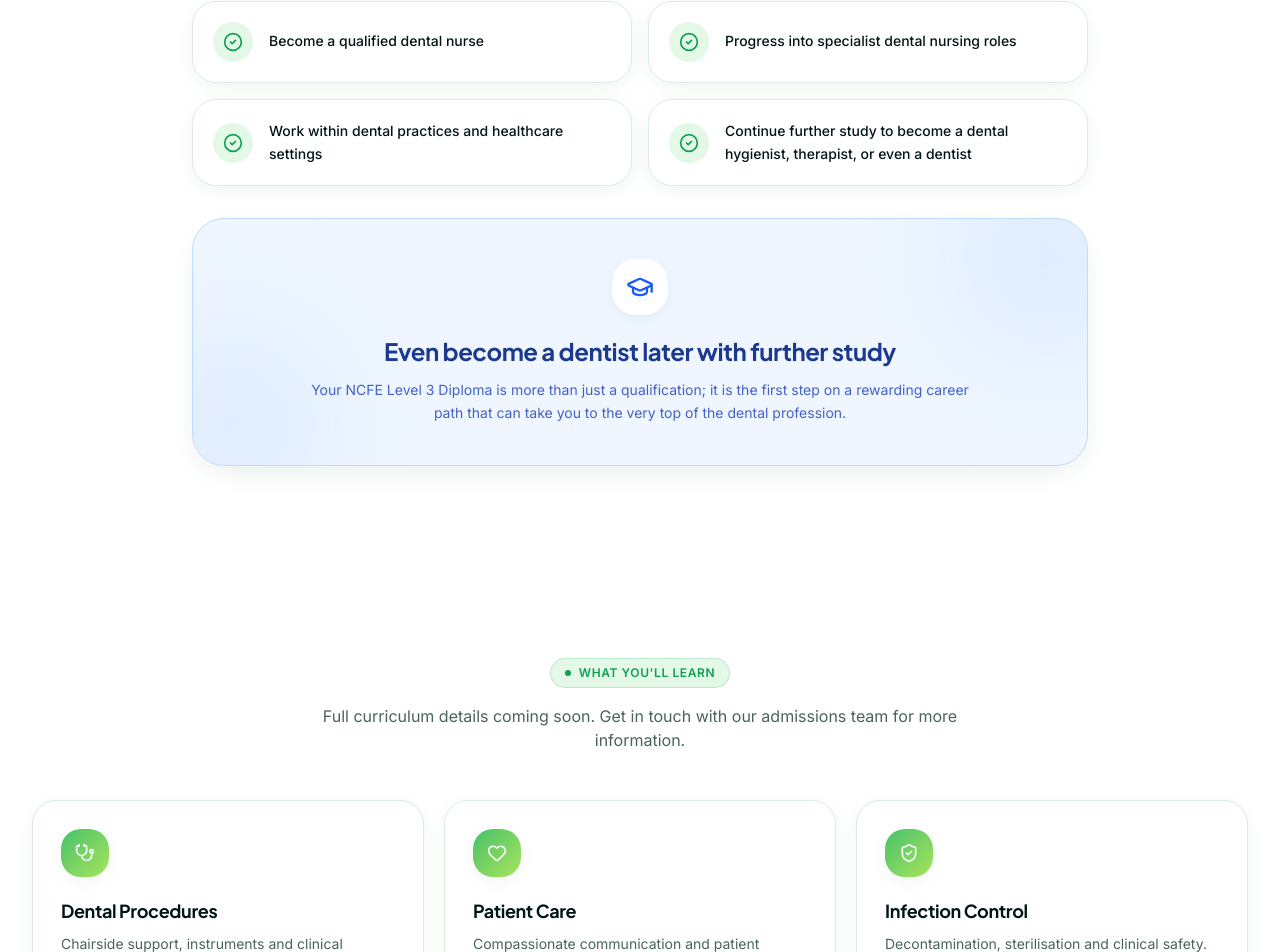
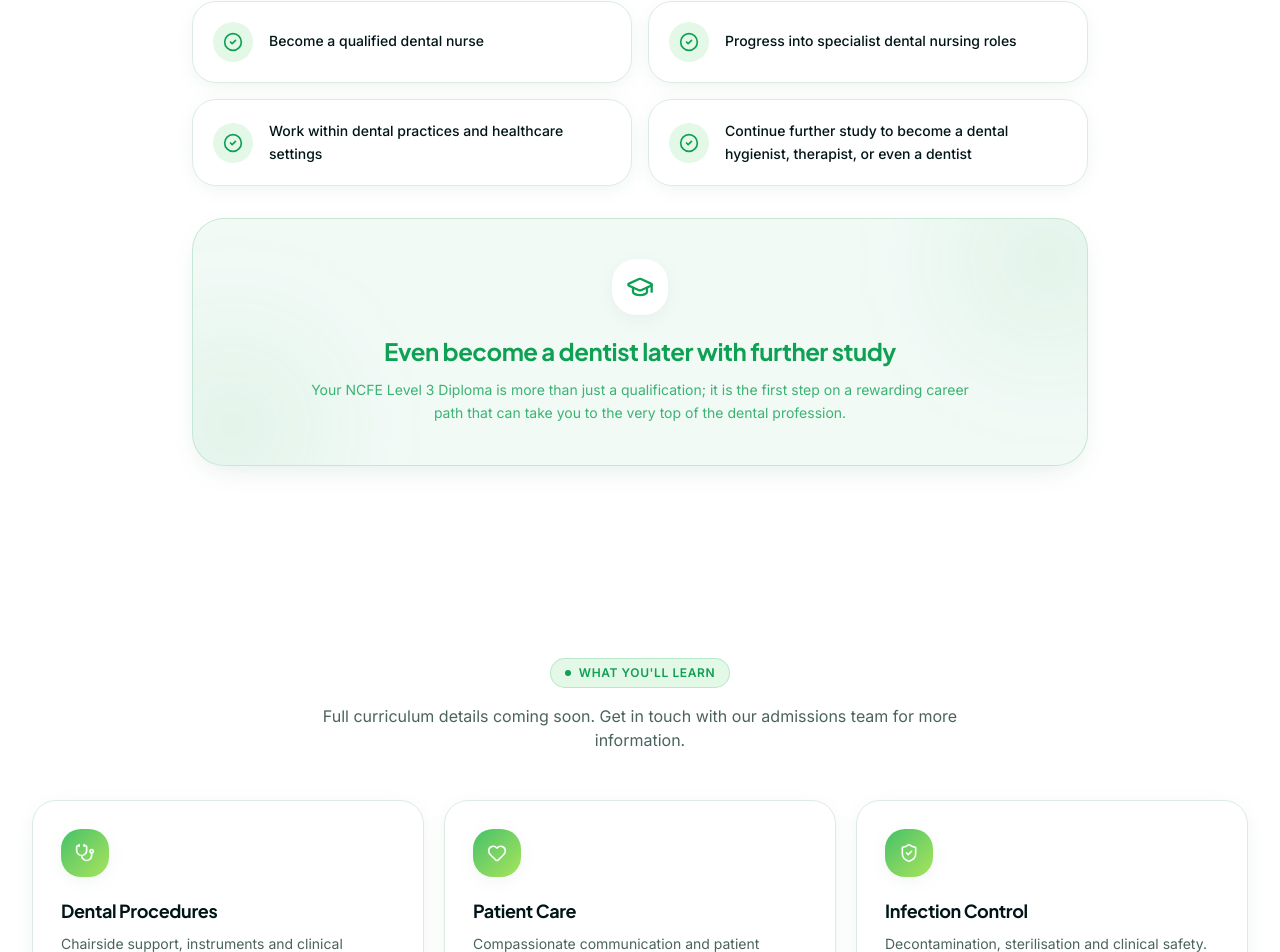
Before and after one commit to MohanPrasathSece/career-upgrade-path, a React (Vite) app: page /courses in a window 1280 px wide. Shown: the part 1720-2672 px from the top of the page. Built offline with nearby package versions, Linux system fonts and the light colour scheme.

Commit message:
Apply green theme to highlighted career progression card

```diff
--- a/src/components/site/WhatsAppButton.tsx
+++ b/src/components/site/WhatsAppButton.tsx
@@ -7,9 +7,9 @@ export function WhatsAppButton() {
       target="_blank"
       rel="noopener noreferrer"
       aria-label="Chat on WhatsApp"
-      className="fixed bottom-22 right-6 z-50 grid h-14 w-14 place-items-center rounded-full bg-[#25D366] text-white shadow-glow transition hover:scale-110 active:scale-95"
+      className="fixed bottom-[5.5rem] right-6 z-50 grid h-12 w-12 place-items-center rounded-full bg-[#25D366] text-white shadow-glow transition hover:scale-110 active:scale-95"
     >
-      <svg viewBox="0 0 24 24" className="h-7 w-7" fill="currentColor">
+      <svg viewBox="0 0 24 24" className="h-6 w-6" fill="currentColor">
         <path d="M17.472 14.382c-.297-.149-1.758-.867-2.03-.967-.273-.099-.471-.148-.67.15-.197.297-.767.966-.94 1.164-.173.199-.347.223-.644.075-.297-.15-1.255-.463-2.39-1.475-.883-.788-1.48-1.761-1.653-2.059-.173-.297-.018-.458.13-.606.134-.133.298-.347.446-.52.149-.174.198-.298.298-.497.099-.198.05-.371-.025-.52-.075-.149-.669-1.612-.916-2.207-.242-.579-.487-.5-.669-.51-.173-.008-.371-.01-.57-.01-.198 0-.52.074-.792.372-.272.297-1.04 1.016-1.04 2.479 0 1.462 1.065 2.875 1.213 3.074.149.198 2.096 3.2 5.077 4.487.709.306 1.262.489 1.694.625.712.227 1.36.195 1.871.118.571-.085 1.758-.719 2.006-1.413.248-.694.248-1.289.173-1.413-.074-.124-.272-.198-.57-.347m-5.421 7.403h-.004a9.87 9.87 0 01-5.031-1.378l-.361-.214-3.741.982.998-3.648-.235-.374a9.86 9.86 0 01-1.51-5.26c.001-5.45 4.436-9.884 9.888-9.884 2.64 0 5.122 1.03 6.988 2.898a9.825 9.825 0 012.893 6.994c-.003 5.45-4.437 9.884-9.885 9.884m8.413-18.297A11.815 11.815 0 0012.05 0C5.495 0 .16 5.335.157 11.892c0 2.096.547 4.142 1.588 5.945L0 24l6.335-1.662c1.746.953 3.71 1.458 5.704 1.46h.005c6.554 0 11.89-5.335 11.893-11.893a11.821 11.821 0 00-3.48-8.413z" />
       </svg>
       <span className="absolute -top-1 -right-1 h-3 w-3 animate-ping rounded-full bg-[#25D366] opacity-75" />
--- a/src/routes/courses.tsx
+++ b/src/routes/courses.tsx
@@ -197,18 +197,19 @@ function Courses() {
             ))}
           </div>
 
-          <div className="mt-8 overflow-hidden rounded-3xl border border-blue-200 bg-blue-50 p-8 shadow-card sm:p-10 text-center relative">
-            <div className="absolute -right-10 -top-10 h-40 w-40 rounded-full bg-blue-200/50 blur-3xl" />
-            <div className="absolute -left-10 -bottom-10 h-40 w-40 rounded-full bg-blue-200/50 blur-3xl" />
+          {/* Highlighted Feature Card using green theme */}
+          <div className="mt-8 overflow-hidden rounded-3xl border border-primary/20 bg-primary/5 p-8 shadow-card sm:p-10 text-center relative">
+            <div className="absolute -right-10 -top-10 h-40 w-40 rounded-full bg-primary/10 blur-3xl" />
+            <div className="absolute -left-10 -bottom-10 h-40 w-40 rounded-full bg-primary/10 blur-3xl" />
 
             <div className="relative z-10">
-              <span className="mx-auto grid h-14 w-14 place-items-center rounded-2xl bg-white text-blue-600 shadow-soft mb-5">
+              <span className="mx-auto grid h-14 w-14 place-items-center rounded-2xl bg-white text-primary shadow-soft mb-5">
                 <GraduationCap className="h-7 w-7" />
               </span>
-              <h3 className="font-display text-xl font-bold text-blue-900 md:text-2xl">
+              <h3 className="font-display text-xl font-bold text-primary md:text-2xl">
                 Even become a dentist later with further study
               </h3>
-              <p className="mt-3 text-sm text-blue-800/80 leading-relaxed max-w-2xl mx-auto">
+              <p className="mt-3 text-sm text-primary/80 leading-relaxed max-w-2xl mx-auto">
                 Your NCFE Level 3 Diploma is more than just a qualification; it is the first step on a rewarding career path that can take you to the very top of the dental profession.
               </p>
             </div>
```
